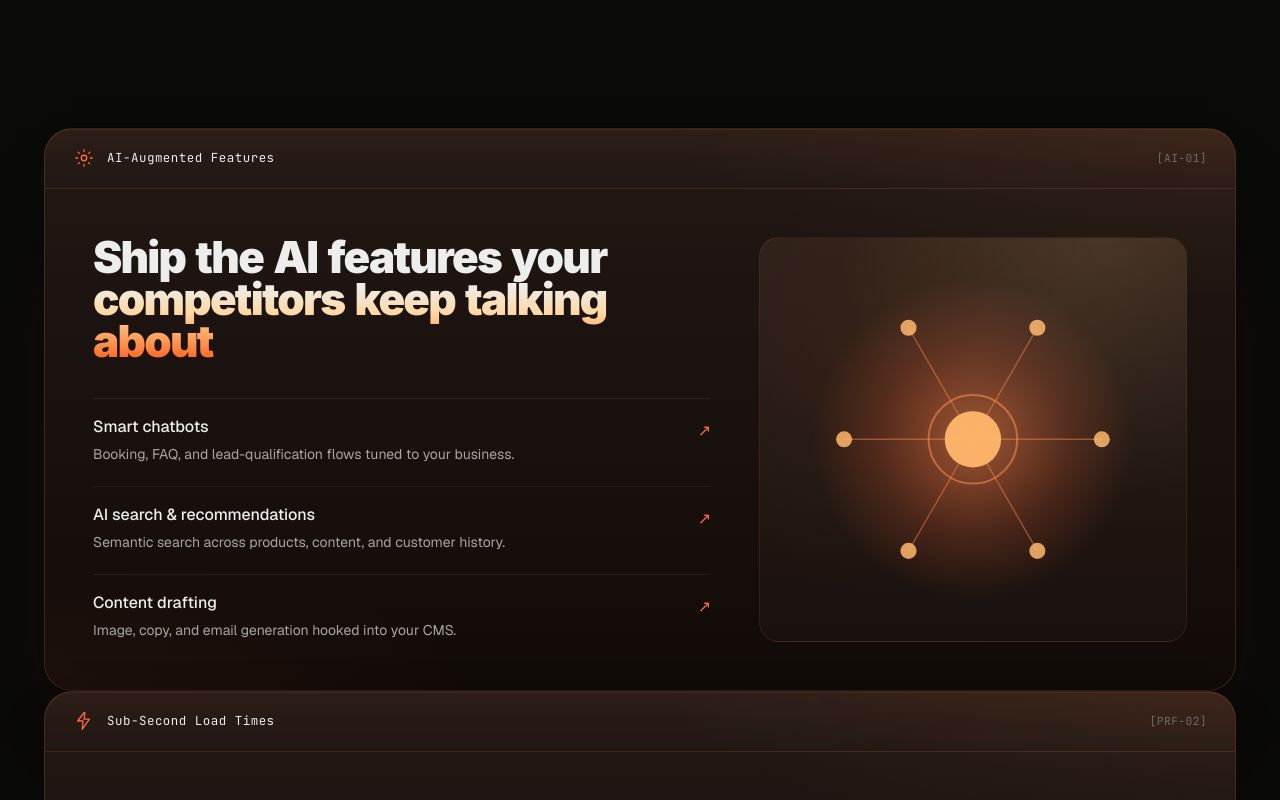
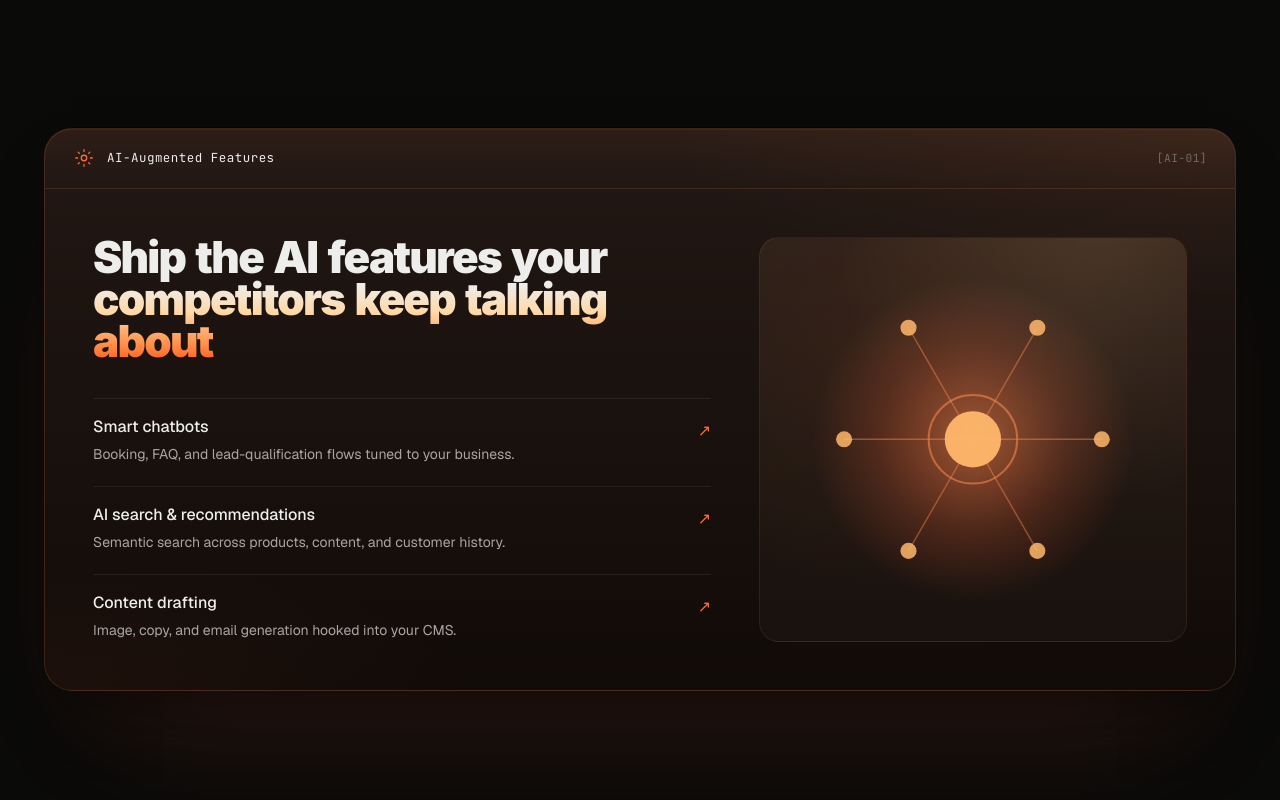
Before and after one commit to jcapostol10/apostol-dev, a Next.js app: page / in a window 1280 px wide. Shown: the part 1540-2340 px from the top of the page. Built offline with nearby package versions, Linux system fonts and the light colour scheme.

Commit message:
Add gap between solution cards so they travel before stacking

```diff
--- a/src/app/globals.css
+++ b/src/app/globals.css
@@ -382,7 +382,7 @@ body {
 .solution-card {
   position: sticky;
   top: calc(80px + var(--i, 0) * 60px);
-  margin-bottom: 0;
+  margin-bottom: 22vh;
   border-radius: 28px;
   /* Opaque so prior cards don't bleed through; warm-bg to differentiate from page bg */
   background:
```
